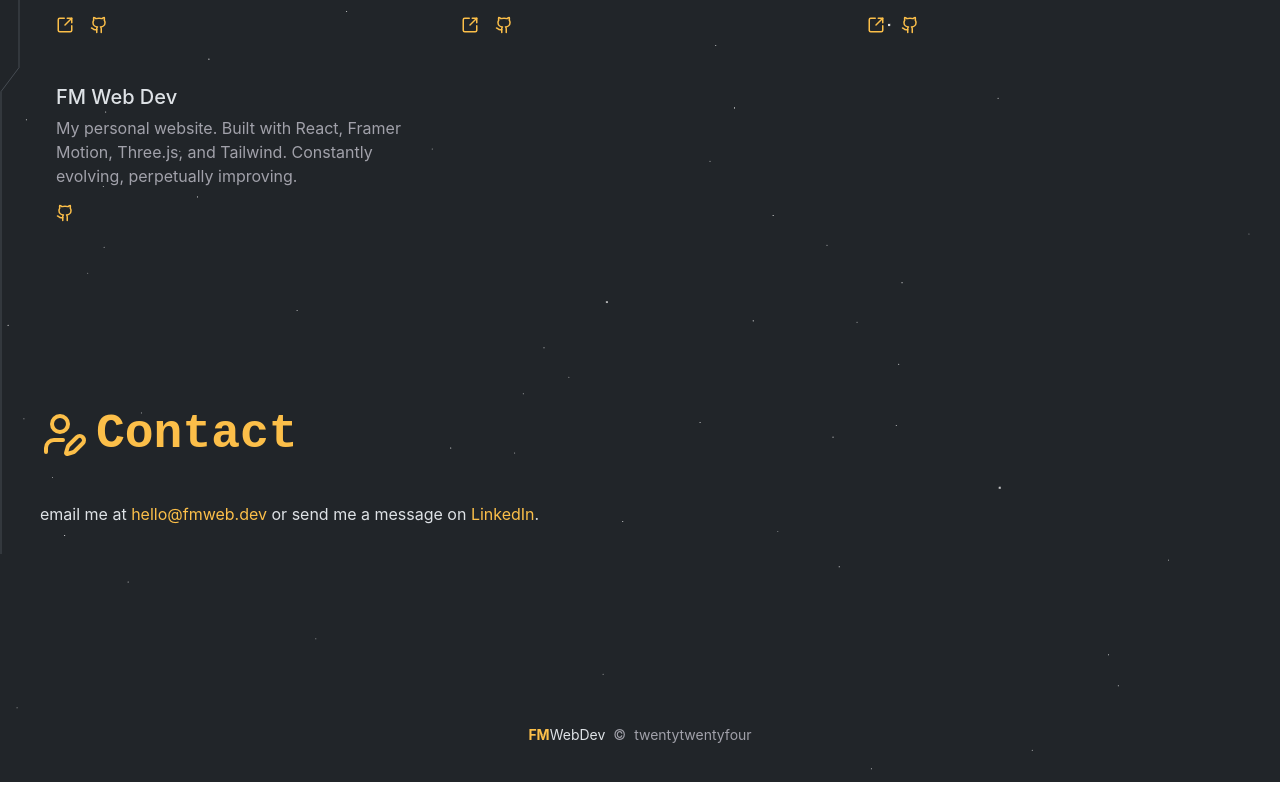
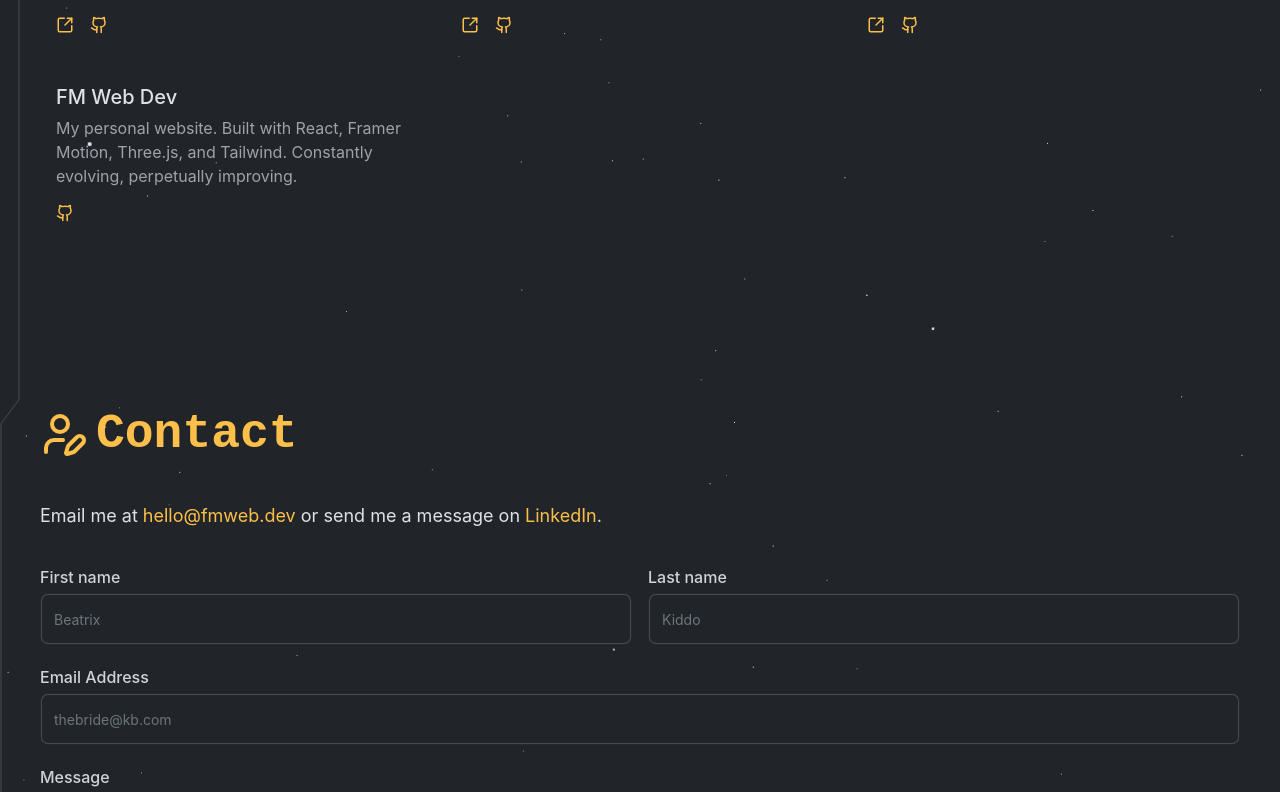
Before and after one commit to FrankieMarie/fmweb.dev, a React (Vite) app: page / in a window 1280 px wide. Shown: the part 2002-2794 px from the top of the page. Built offline with nearby package versions, Linux system fonts and the light colour scheme; a web font is replaced by a local one.

Commit message:
contact form

```diff
--- a/package.json
+++ b/package.json
@@ -9,6 +9,7 @@
     "preview": "vite preview"
   },
   "dependencies": {
+    "@radix-ui/react-label": "^2.1.0",
     "@react-three/drei": "^9.109.5",
     "@react-three/fiber": "^8.17.5",
     "@tanstack/react-router": "^1.47.1",
--- a/src/components/Contact.tsx
+++ b/src/components/Contact.tsx
@@ -1,8 +1,16 @@
 import { Link } from '@tanstack/react-router';
 import { UserPen } from 'lucide-react';
-// import { Meteors } from './Meteors';
+import { cn } from '../utils';
+import { Label } from './Label';
+import { Input } from './Input';
+import { FormEvent } from 'react';
 
 function Contact() {
+  const handleSubmit = (e: FormEvent) => {
+    e.preventDefault();
+    e.stopPropagation();
+  };
+
   return (
     <section id="contact" className="relative mt-20 md:mt-40">
       <Link className="mb-8 block w-max" hash="contact">
@@ -11,8 +19,8 @@ function Contact() {
           <UserPen className="hidden md:block" size={48} /> Contact
         </h1>
       </Link>
-      <p>
-        email me at{' '}
+      <p className="text-18">
+        Email me at{' '}
         <a className="cursor-pointer text-gold hover:text-gold/80">
           hello@fmweb.dev
         </a>{' '}
@@ -25,9 +33,62 @@ function Contact() {
         </a>
         .
       </p>
-      {/* <Meteors number={3} /> */}
+      <form className="my-10" onSubmit={handleSubmit}>
+        <div className="mb-6 flex flex-col space-y-2 md:flex-row md:space-x-4 md:space-y-0">
+          <LabelInputContainer>
+            <Label htmlFor="firstname">First name</Label>
+            <Input id="firstname" placeholder="Beatrix" type="text" />
+          </LabelInputContainer>
+          <LabelInputContainer>
+            <Label htmlFor="lastname">Last name</Label>
+            <Input id="lastname" placeholder="Kiddo" type="text" />
+          </LabelInputContainer>
+        </div>
+        <LabelInputContainer className="mb-6">
+          <Label htmlFor="email">Email Address</Label>
+          <Input id="email" placeholder="thebride@kb.com" type="email" />
+        </LabelInputContainer>
+        <LabelInputContainer className="mb-6">
+          <Label htmlFor="password">Message</Label>
+          <Input
+            id="message"
+            placeholder="Clark Kent is Superman's critique on the whole human race."
+            type="password"
+          />
+        </LabelInputContainer>
+        <button
+          className="group/btn relative mt-12 block h-12 w-full rounded-md font-medium uppercase text-lighter shadow-[0px_0px_1px_1px_var(--dark)]"
+          type="submit"
+        >
+          Submit
+          <BottomGradient />
+        </button>
+      </form>
     </section>
   );
 }
 
+const BottomGradient = () => {
+  return (
+    <>
+      <span className="absolute inset-x-0 -bottom-px block h-px w-full bg-gradient-to-r from-transparent via-gold to-transparent opacity-0 transition duration-500 group-hover/btn:opacity-100" />
+      <span className="via-lightGreen absolute inset-x-10 -bottom-px mx-auto block h-px w-1/2 bg-gradient-to-r from-transparent to-transparent opacity-0 blur-sm transition duration-500 group-hover/btn:opacity-100" />
+    </>
+  );
+};
+
+const LabelInputContainer = ({
+  children,
+  className
+}: {
+  children: React.ReactNode;
+  className?: string;
+}) => {
+  return (
+    <div className={cn('flex w-full flex-col space-y-2', className)}>
+      {children}
+    </div>
+  );
+};
+
 export { Contact };
--- /dev/null
+++ b/src/components/Input.tsx
@@ -0,0 +1,59 @@
+import { cn } from '../utils';
+import { useMotionTemplate, useMotionValue, motion } from 'framer-motion';
+import { InputHTMLAttributes, forwardRef, useState, MouseEvent } from 'react';
+
+export type InputProps = InputHTMLAttributes<HTMLInputElement>;
+
+const Input = forwardRef<HTMLInputElement, InputProps>(
+  ({ className, type, ...props }, ref) => {
+    const radius = 250; // change this to increase the rdaius of the hover effect
+    const [visible, setVisible] = useState(false);
+
+    const mouseX = useMotionValue(0);
+    const mouseY = useMotionValue(0);
+
+    function handleMouseMove({
+      currentTarget,
+      clientX,
+      clientY
+    }: MouseEvent<HTMLDivElement, MouseEvent>) {
+      const { left, top } = currentTarget.getBoundingClientRect();
+
+      mouseX.set(clientX - left);
+      mouseY.set(clientY - top);
+    }
+    return (
+      <motion.div
+        style={{
+          background: useMotionTemplate`
+        radial-gradient(
+          ${visible ? radius + 'px' : '0px'} circle at ${mouseX}px ${mouseY}px,
+          var(--gold),
+          transparent 80%
+        )
+      `
+        }}
+        onMouseMove={(e) =>
+          handleMouseMove(
+            e as unknown as MouseEvent<HTMLDivElement, MouseEvent>
+          )
+        }
+        onMouseEnter={() => setVisible(true)}
+        onMouseLeave={() => setVisible(false)}
+        className="group/input rounded-lg p-[2px] transition duration-300"
+      >
+        <input
+          type={type}
+          className={cn(
+            `duration-400 flex h-12 w-full rounded-md border-none bg-darkest px-3 py-2 text-sm text-lightest shadow-[0px_0px_1px_1px_var(--dark)] transition file:border-0 file:bg-transparent file:text-sm file:font-medium placeholder:text-medium focus-visible:outline-none focus-visible:ring-[2px] focus-visible:ring-medium disabled:cursor-not-allowed disabled:opacity-50`,
+            className
+          )}
+          ref={ref}
+          {...props}
+        />
+      </motion.div>
+    );
+  }
+);
+
+export { Input };
--- /dev/null
+++ b/src/components/Label.tsx
@@ -0,0 +1,19 @@
+import { ComponentPropsWithoutRef, ElementRef, forwardRef } from 'react';
+import { Root } from '@radix-ui/react-label';
+import { cn } from '../utils';
+
+const Label = forwardRef<
+  ElementRef<typeof Root>,
+  ComponentPropsWithoutRef<typeof Root>
+>(({ className, ...props }, ref) => (
+  <Root
+    ref={ref}
+    className={cn(
+      'font-medium leading-none text-lighter peer-disabled:cursor-not-allowed peer-disabled:opacity-70',
+      className
+    )}
+    {...props}
+  />
+));
+
+export { Label };
--- a/tailwind.config.js
+++ b/tailwind.config.js
@@ -11,6 +11,7 @@ module.exports = {
   theme: {
     extend: {
       colors: {
+        lightGreen: '#dce775',
         gold: '#fcbf49',
         darkest: '#212529',
         darker: '#343a40',
@@ -51,6 +52,9 @@ module.exports = {
         100: '6.25rem',
         128: '8rem'
       },
+      boxShadow: {
+        input: `0px 2px 3px -1px rgba(0,0,0,0.1), 0px 1px 0px 0px rgba(25,28,33,0.02), 0px 0px 0px 1px rgba(25,28,33,0.08)`
+      },
       animation: {
         'meteor-effect': 'meteor 5s linear infinite'
       },
```
Also changed, not shown: 1 other file (tests, documents, lock files or other folders).
